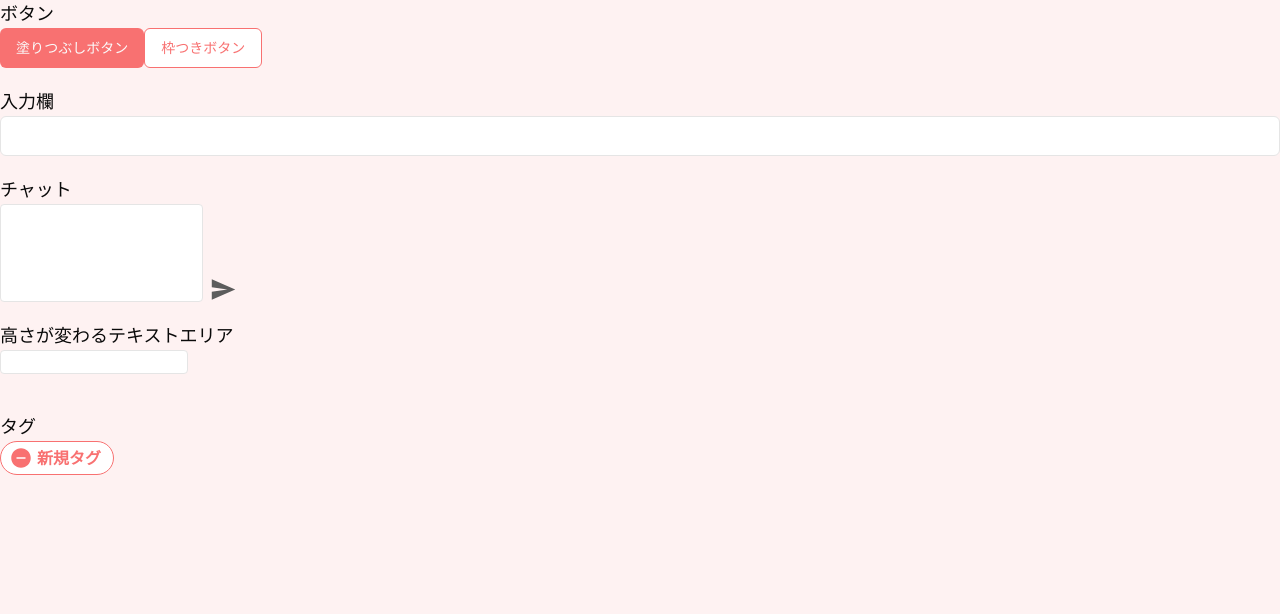
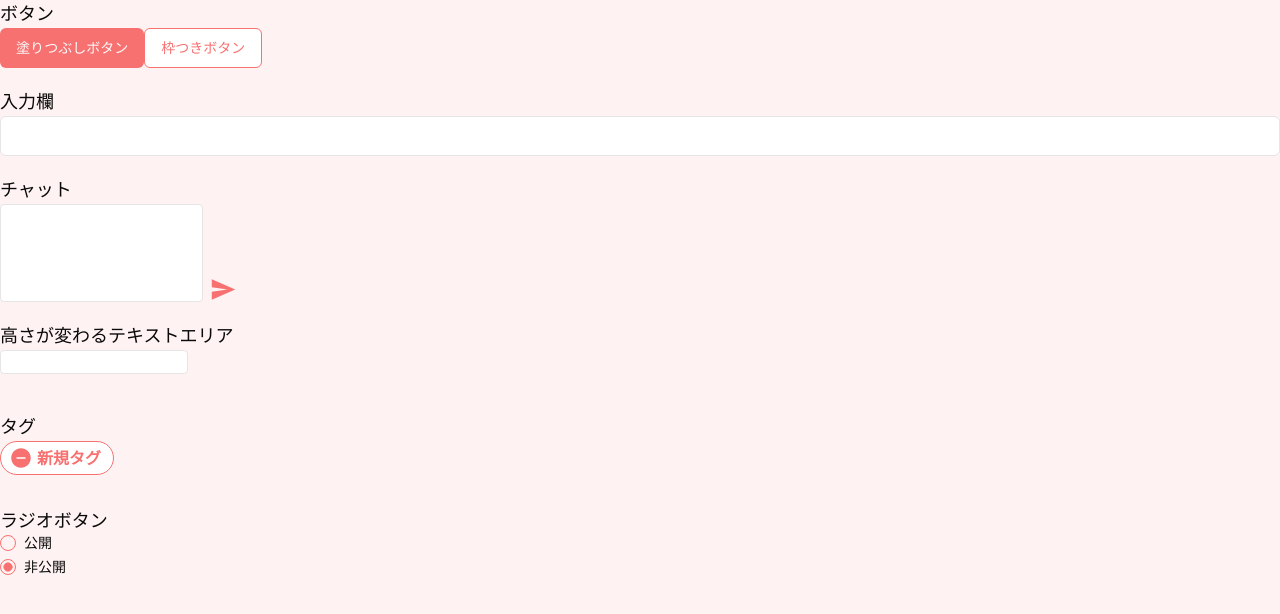
Before and after one commit to kwyr0928/ChatDiary, a Next.js app: page /test in a window 1280 px wide. Shown: the top 614 px of the page. Built offline with nearby package versions, Linux system fonts and the light colour scheme.

Commit message:
'ラジオボタン追加、チャット送信ボタンの色変更'

```diff
--- a/package.json
+++ b/package.json
@@ -24,6 +24,7 @@
     "@auth/prisma-adapter": "^2.7.2",
     "@prisma/client": "^5.14.0",
     "@radix-ui/react-label": "^2.1.0",
+    "@radix-ui/react-radio-group": "^1.2.1",
     "@radix-ui/react-slot": "^1.1.0",
     "@t3-oss/env-nextjs": "^0.10.1",
     "@types/bcryptjs": "^2.4.6",
--- a/src/app/test/page.tsx
+++ b/src/app/test/page.tsx
@@ -4,6 +4,7 @@ import Tag from "~/components/tag";
 import { Button } from "~/components/ui/button";
 import { Input } from "~/components/ui/input";
 import { Label } from "~/components/ui/label";
+import { RadioGroup, RadioGroupItem } from "~/components/ui/radio-group";
 
 /* UI表示テスト用ページ */
 export default function Page() {
@@ -12,7 +13,7 @@ export default function Page() {
             {/* ボタンUI */}
             <div className="mb-5">
                 <Label className="text-lg block">ボタン</Label>
-                <Button className="bg-red-400 hover:bg-red-500">塗りつぶしボタン</Button>
+                <Button className="bg-red-400 hover:bg-rose-500">塗りつぶしボタン</Button>
                 <Button className="bg-white hover:bg-red-400 text-red-400 hover:text-white border border-red-400 hover:border-transparent">枠つきボタン</Button>
             </div>
 
@@ -27,7 +28,7 @@ export default function Page() {
                 <Label className="text-lg block">チャット</Label>
                 <div className="flex space-x-2 mb-3 items-end">
                     <textarea rows={4} className="resize-none border rounded focus:outline-none" />
-                    <IoSendSharp style={{ color: '#5c5c5c', fontSize: '25px' }} />
+                    <IoSendSharp style={{ color:"#f87171", fontSize: '25px' }} />
                 </div>
             </div>
 
@@ -40,7 +41,22 @@ export default function Page() {
             {/* タグ(見た目のみ) */}
             <div className="mb-5">
                 <Label className="text-lg block">タグ</Label>
-                <Tag text="新規タグ"/>
+                <Tag text="新規タグ" />
+            </div>
+
+            {/* ラジオボタン */}
+            <div className="mb-5">
+                <Label className="text-lg block">ラジオボタン</Label>
+                <RadioGroup defaultValue="private">
+                    <div className="flex items-center space-x-2">
+                        <RadioGroupItem value="public" id="public" className="border-red-400" />
+                        <Label htmlFor="public">公開</Label>
+                    </div>
+                    <div className="flex items-center space-x-2">
+                        <RadioGroupItem value="private" id="private" className="border-red-400" />
+                        <Label htmlFor="private">非公開</Label>
+                    </div>
+                </RadioGroup>
             </div>
         </div>
     )
--- /dev/null
+++ b/src/components/ui/radio-group.tsx
@@ -0,0 +1,44 @@
+"use client"
+
+import * as RadioGroupPrimitive from "@radix-ui/react-radio-group"
+import { Circle } from "lucide-react"
+import * as React from "react"
+
+import { cn } from "~/lib/utils"
+
+const RadioGroup = React.forwardRef<
+  React.ElementRef<typeof RadioGroupPrimitive.Root>,
+  React.ComponentPropsWithoutRef<typeof RadioGroupPrimitive.Root>
+>(({ className, ...props }, ref) => {
+  return (
+    <RadioGroupPrimitive.Root
+      className={cn("grid gap-2", className)}
+      {...props}
+      ref={ref}
+    />
+  )
+})
+RadioGroup.displayName = RadioGroupPrimitive.Root.displayName
+
+const RadioGroupItem = React.forwardRef<
+  React.ElementRef<typeof RadioGroupPrimitive.Item>,
+  React.ComponentPropsWithoutRef<typeof RadioGroupPrimitive.Item>
+>(({ className, ...props }, ref) => {
+  return (
+    <RadioGroupPrimitive.Item
+      ref={ref}
+      className={cn(
+        "aspect-square h-4 w-4 rounded-full border border-primary text-primary ring-offset-background focus:outline-none focus-visible:ring-2 focus-visible:ring-ring focus-visible:ring-offset-2 disabled:cursor-not-allowed disabled:opacity-50",
+        className
+      )}
+      {...props}
+    >
+      <RadioGroupPrimitive.Indicator className="flex items-center justify-center">
+        <Circle className="h-2.5 w-2.5 fill-red-400 text-red-400" />
+      </RadioGroupPrimitive.Indicator>
+    </RadioGroupPrimitive.Item>
+  )
+})
+RadioGroupItem.displayName = RadioGroupPrimitive.Item.displayName
+
+export { RadioGroup, RadioGroupItem }
```
Also changed, not shown: 1 other file (tests, documents, lock files or other folders).
